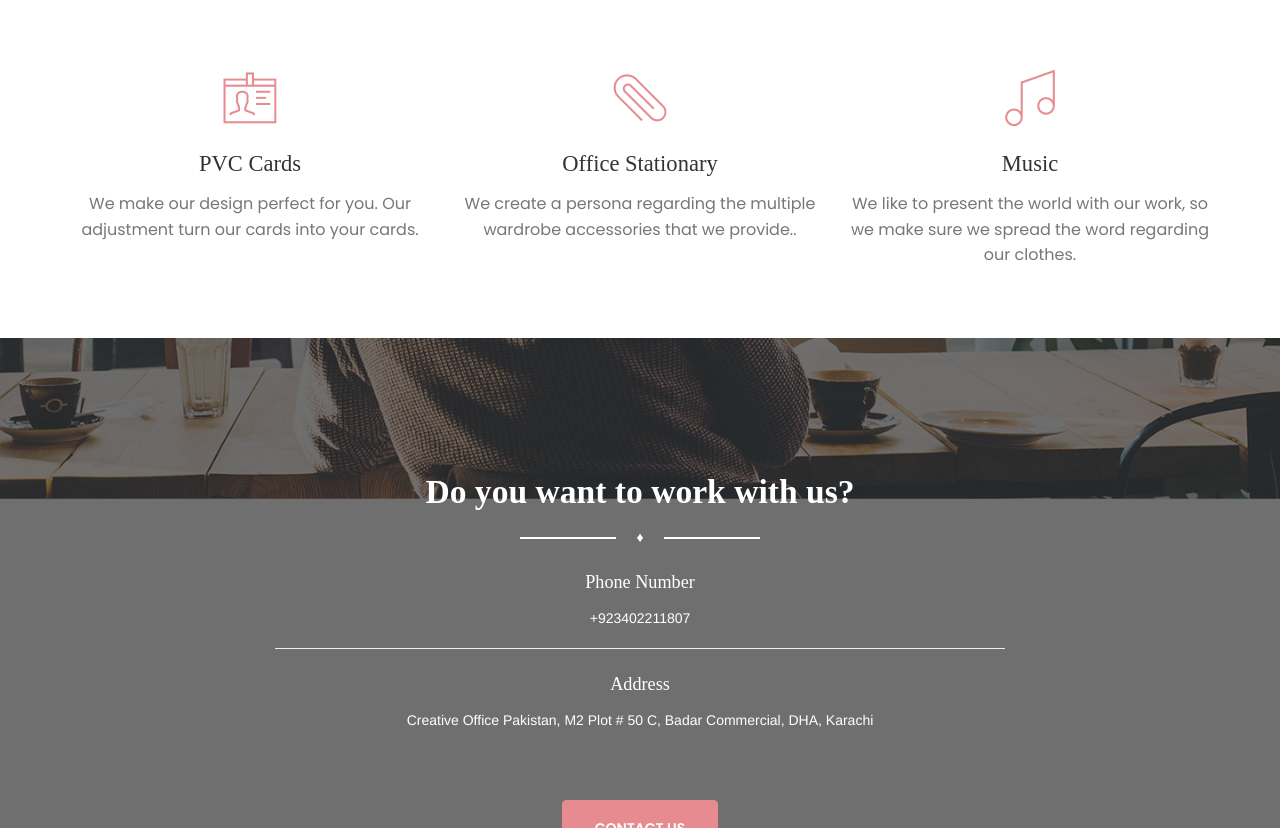
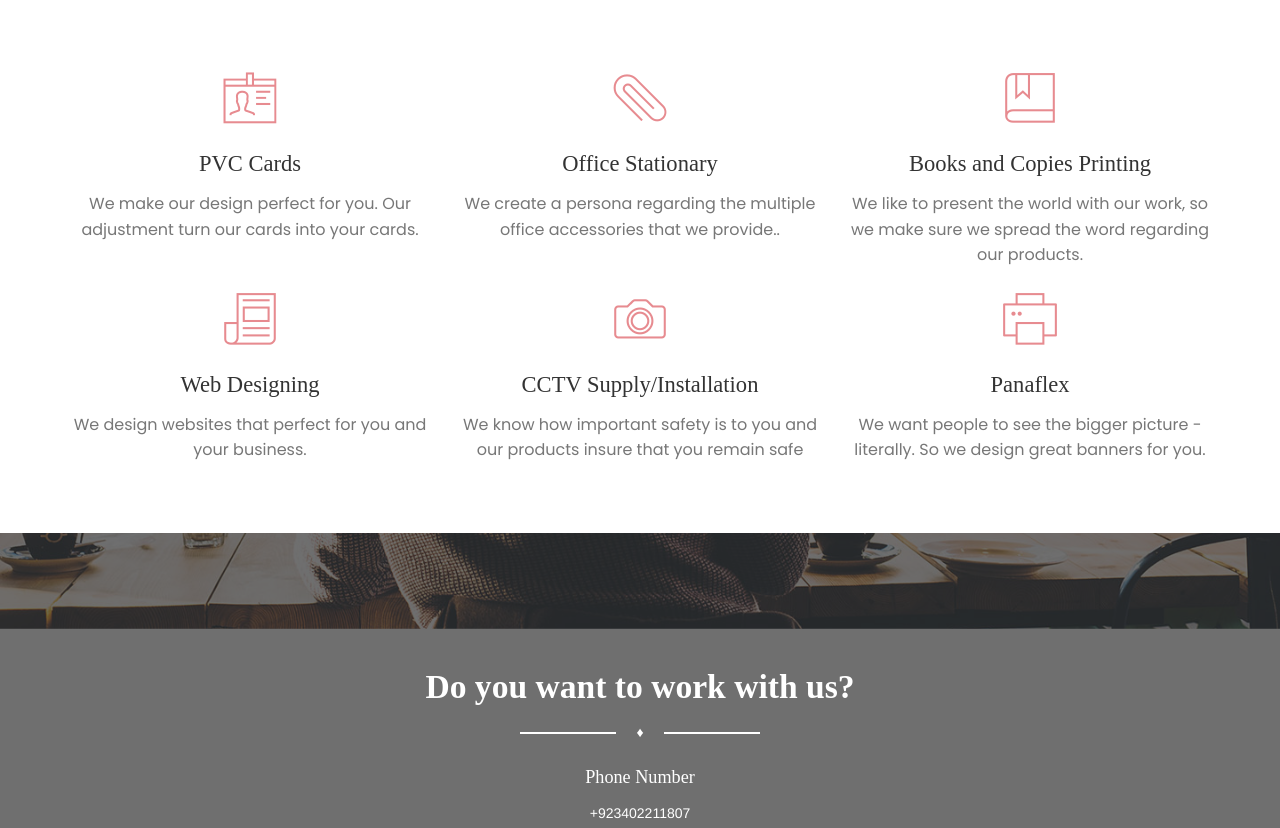
Before and after one commit to AmmarAliShah/idtechpak.github.io, a plain HTML site: page index.html in a window 1280 px wide. Shown: the part 1580-2408 px from the top of the page. Drawn offline with Linux system fonts and the light colour scheme; some packages are replaced by stand-ins of ours; a web font is replaced by a local one.

Commit message:
about left

```diff
--- a/index.html
+++ b/index.html
@@ -159,16 +159,45 @@
                             <i class="pe-7s-paperclip"></i>
                         </div>
                         <h3>Office Stationary</h3>
-                        <p class="description">We create a persona regarding the multiple wardrobe accessories that we provide..</p>
+                        <p class="description">We create a persona regarding the multiple office accessories that we provide..</p>
                     </div>
                 </div>
                 <div class="col-md-4">
                     <div class="info-icon">
                         <div class="icon text-danger">
-                            <i class="pe-7s-music"></i>
+                            <i class="pe-7s-notebook"></i>
                         </div>
-                        <h3>Music</h3>
-                        <p class="description">We like to present the world with our work, so we make sure we spread the word regarding our clothes.</p>
+                        <h3>Books and Copies Printing</h3>
+                        <p class="description">We like to present the world with our work, so we make sure we spread the word regarding our products.</p>
+                    </div>
+                </div>
+            </div>
+            <div class="row">
+                <div class="col-md-4">
+                    <div class="info-icon">
+                        <div class="icon text-danger">
+                            <i class="pe-7s-news-paper"></i>
+                        </div>
+                        <h3>Web Designing</h3>
+                        <p class="description">We design websites that perfect for you and your business.</p>
+                    </div>
+                </div>
+                <div class="col-md-4">
+                    <div class="info-icon">
+                        <div class="icon text-danger">
+                            <i class="pe-7s-camera"></i>
+                        </div>
+                        <h3>CCTV Supply/Installation</h3>
+                        <p class="description">We know how important safety is to you and our products insure that you remain safe</p>
+                    </div>
+                </div>
+                <div class="col-md-4">
+                    <div class="info-icon">
+                        <div class="icon text-danger">
+                            <i class="pe-7s-print"></i>
+                        </div>
+                        <h3>Panaflex</h3>
+                        <p class="description">We want people to see the bigger picture - literally. So we design great banners for you.</p>
                     </div>
                 </div>
             </div>
```
